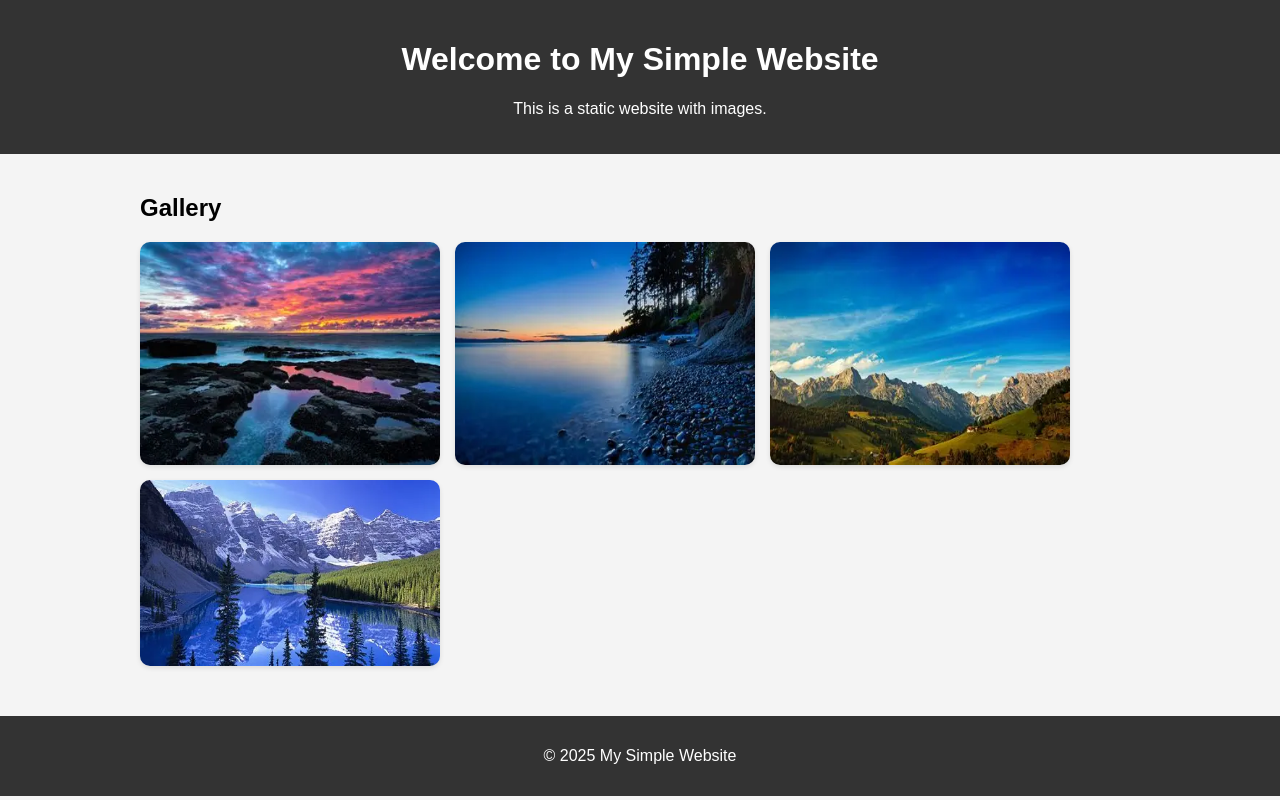
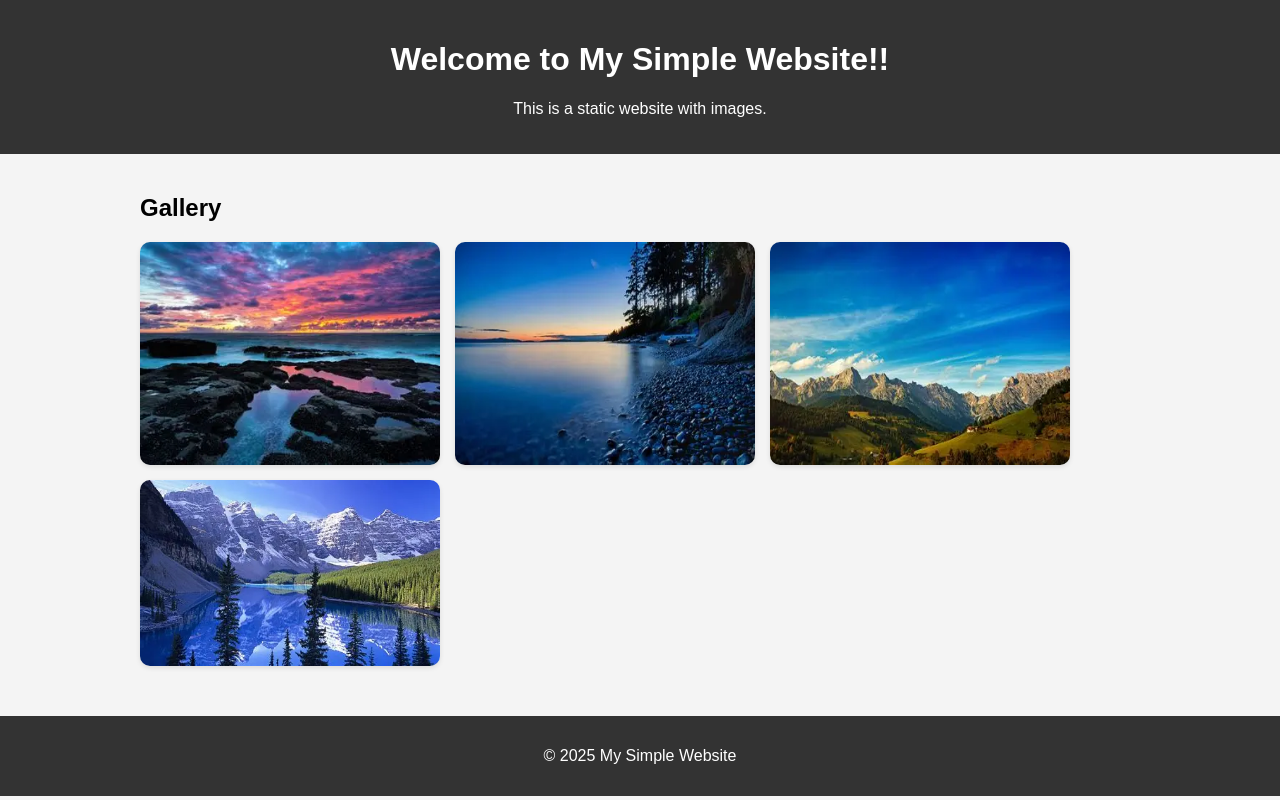
Before and after one commit to deepakkk05/AWS_Amplify, a plain HTML site: page index.html in a window 1280 px wide. Drawn offline with Linux system fonts and the light colour scheme.

Commit message:
Update index.html

```diff
--- a/index.html
+++ b/index.html
@@ -50,7 +50,7 @@
 <body>
 
   <header>
-    <h1>Welcome to My Simple Website</h1>
+    <h1>Welcome to My Simple Website!!</h1>
     <p>This is a static website with images.</p>
   </header>
 
```
